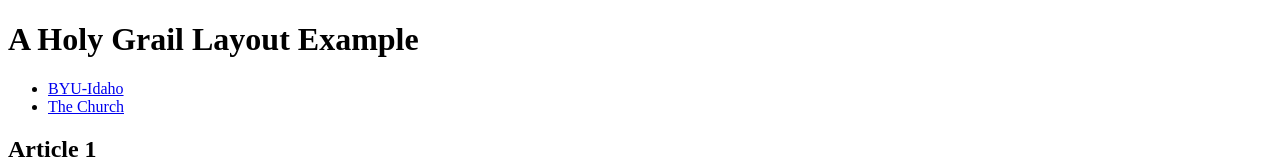
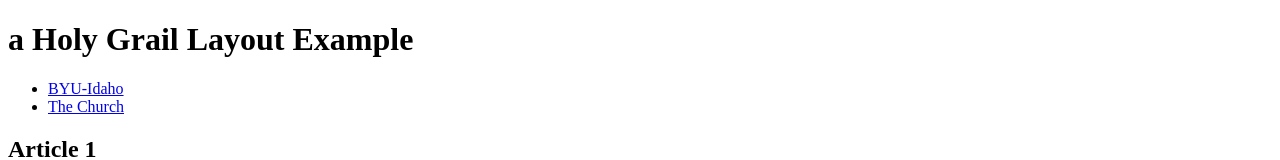
Before and after one commit to Ethem-Deli/wdd130, a plain HTML site: page week02/holygrail.html in a window 1280 px wide. Shown: the top 160 px of the page. Drawn offline with Linux system fonts and the light colour scheme.

Commit message:
content edited as per testing report

```diff
--- a/week02/holygrail.html
+++ b/week02/holygrail.html
@@ -9,7 +9,7 @@
 </head>
 <body>
     <header>
-        <h1>A Holy Grail Layout Example</h1>
+        <h1>a Holy Grail Layout Example</h1>
     </header>
     <nav>
         <ul>
```
